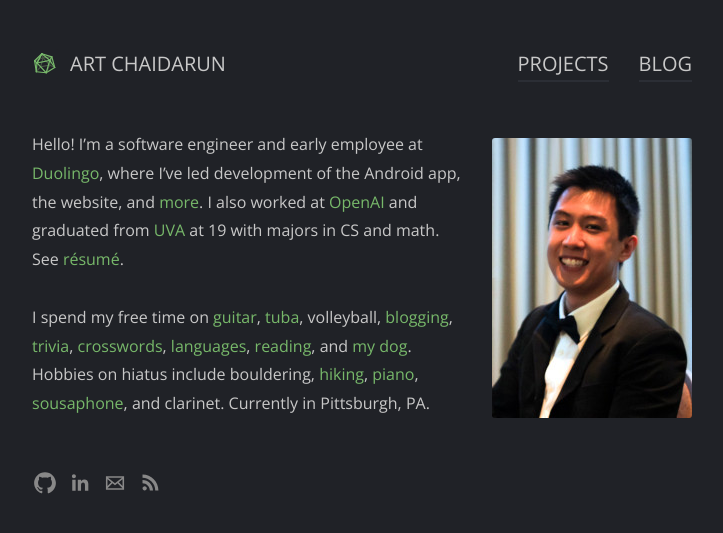
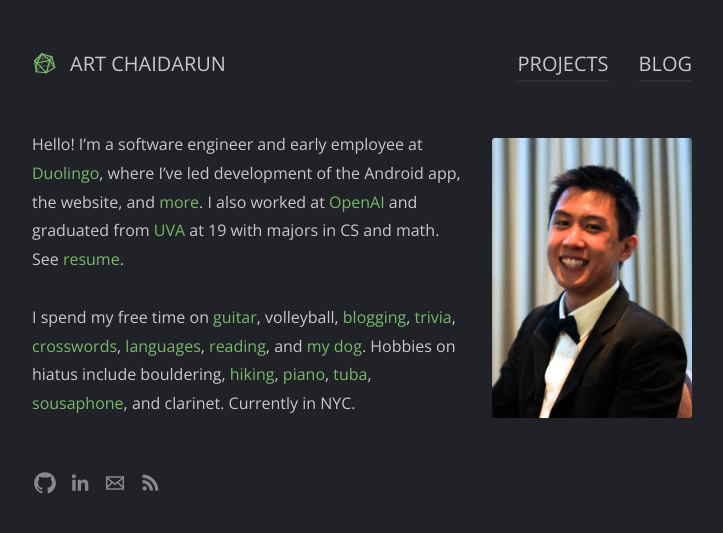
Before and after one commit to artnc/personal-website, a Jekyll site: the page built from src/index.md, in a window 1280 px wide. Shown: the top 533 px of the page, without its empty margins (278-1001 px from the left). Built offline with Jekyll 4.4.1, drawn with Linux system fonts in a browser that asks for light colours.

Commit message:
Replace Pittsburgh with NYC

```diff
--- a/src/index.md
+++ b/src/index.md
@@ -1,11 +1,11 @@
 ---
-description: Professional software engineer and (very) amateur musician in Pittsburgh, PA.
+description: Professional software engineer and (very) amateur musician in NYC.
 omit_h1: true
 slug: ""
 ---
 
 <img src="/img/tuba-rect-200.jpg" class="right" style="margin-top: 8px">
 
-Hello! I'm a software engineer and early employee at [Duolingo](https://en.wikipedia.org/wiki/Duolingo), where I've led development of the Android app, the website, and [more](/projects#duolingo). I also worked at [OpenAI](https://en.wikipedia.org/wiki/OpenAI) and graduated from [UVA](https://en.wikipedia.org/wiki/University_of_Virginia) at 19 with majors in CS and math. See [résumé](/resume).
+Hello! I'm a software engineer and early employee at [Duolingo](https://en.wikipedia.org/wiki/Duolingo), where I've led development of the Android app, the website, and [more](/projects#duolingo). I also worked at [OpenAI](https://en.wikipedia.org/wiki/OpenAI) and graduated from [UVA](https://en.wikipedia.org/wiki/University_of_Virginia) at 19 with majors in CS and math. See [resume](/resume).
 
-I spend my free time on [guitar](/musescore-tab), [tuba](https://en.wikipedia.org/wiki/East_Winds_Symphonic_Band), volleyball, [blogging](/blog), [trivia](https://learnedleague.com/profiles.php?91076), [crosswords](https://www.crosswordtournament.com/2023/standings/rank.htm), [languages](https://www.duolingo.com/profile/artnc), [reading](/ten-years-of-logging-my-life#media-chart), and [my dog](/img/snorlax.jpg). Hobbies on hiatus include bouldering, [hiking](/camino-de-santiago), [piano](https://soundcloud.com/artnc), [sousaphone](/img/sousaphone.jpg), and clarinet. Currently in Pittsburgh, PA.
+I spend my free time on [guitar](/musescore-tab), volleyball, [blogging](/blog), [trivia](https://learnedleague.com/profiles.php?91076), [crosswords](https://www.crosswordtournament.com/2023/standings/rank.htm), [languages](https://www.duolingo.com/profile/artnc), [reading](/ten-years-of-logging-my-life#media-chart), and [my dog](/img/snorlax.jpg). Hobbies on hiatus include bouldering, [hiking](/camino-de-santiago), [piano](https://soundcloud.com/artnc), [tuba](https://en.wikipedia.org/wiki/East_Winds_Symphonic_Band), [sousaphone](/img/sousaphone.jpg), and clarinet. Currently in NYC.
```
